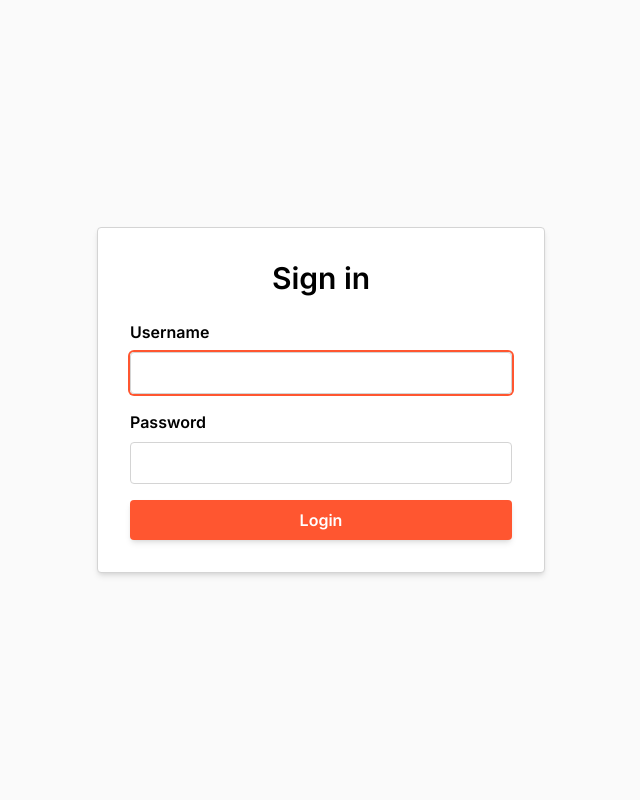
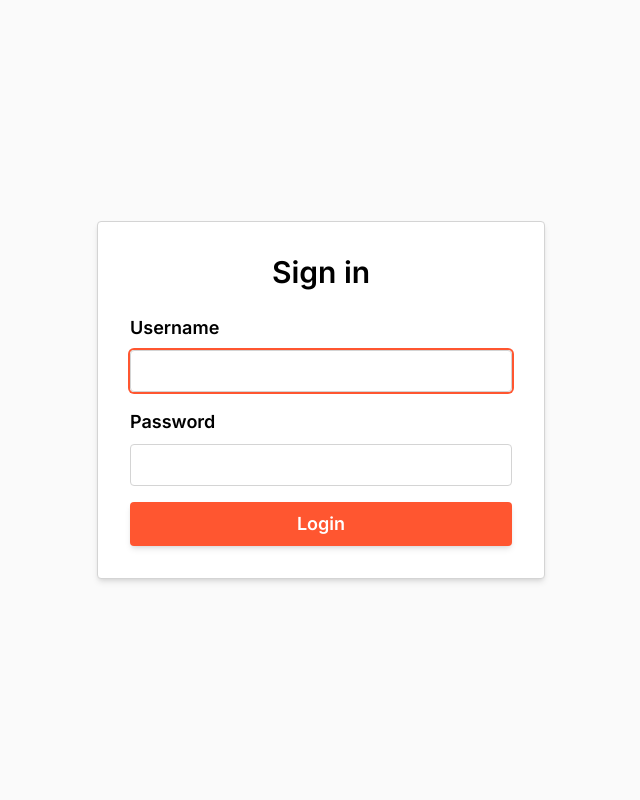
Before and after one commit to lautaroreche/Kanboard-Web-Page, a Django app: page /login/ in a window 1280 px wide. Shown: the whole page, without its empty margins (319-959 px from the left). Run offline with Django 5.2, Linux system fonts and the light colour scheme.

Commit message:
Add changes

```diff
--- a/kanban_app/templates/base.html
+++ b/kanban_app/templates/base.html
@@ -66,17 +66,23 @@
     </script>
     <script>
         const deletePanel = document.getElementById('delete-confirmation-panel');
-        const confirmDeleteLink = document.getElementById('confirm-delete-link');
+        const deleteForm = document.getElementById('delete-task-form');
         const cancelDeleteBtn = document.getElementById('cancel-delete');
+        const closeBtn2 = document.getElementById('close-delete-form');
 
         function openDeletePanel(taskId) {
             deletePanel.classList.remove('translate-x-full');
             deletePanel.classList.add('translate-x-0');
-
-            confirmDeleteLink.href = `/delete/${taskId}/`;
+            deleteForm.action = `/delete/${taskId}/`;
         }
 
         cancelDeleteBtn.addEventListener('click', () => {
+            deletePanel.classList.remove('translate-x-0');
+            deletePanel.classList.add('translate-x-full');
+        });
+
+        closeBtn2.addEventListener('click', () => {
+            deletePanel.classList.remove('translate-x-0');
             deletePanel.classList.add('translate-x-full');
         });
     </script>
--- a/kanban_app/templates/login.html
+++ b/kanban_app/templates/login.html
@@ -1,27 +1,26 @@
 {% extends 'base.html' %}
 
 {% block content %}
-<main class="min-h-screen flex items-center justify-center p-4 bg-neutral-50">
+<main class="h-screen w-full flex items-center justify-center p-4 bg-neutral-50">
     <div class="w-full max-w-md bg-white border border-neutral-300 rounded-sm shadow-md p-8 flex flex-col gap-6">
         <h2 class="text-3xl font-semibold text-center">Sign in</h2>
-
         <form method="POST" class="flex flex-col gap-4">
             {% csrf_token %}
             <div class="flex flex-col gap-2">
-                <label for="id_username" class="font-semibold">Username</label>
+                <label for="id_username" class="text-lg font-semibold">Username</label>
                 <input type="text" name="username" id="id_username" autofocus required
                     class="px-3 py-2 border border-neutral-300 rounded-sm focus:outline-none focus:ring-2 focus:ring-[#ff5630]">
             </div>
             <div class="flex flex-col gap-2">
-                <label for="id_password" class="font-semibold">Password</label>
+                <label for="id_password" class="text-lg font-semibold">Password</label>
                 <input type="password" name="password" id="id_password" required
                     class="px-3 py-2 border border-neutral-300 rounded-sm focus:outline-none focus:ring-2 focus:ring-[#ff5630]">
             </div>
             {% if form.errors %}
-                <p class="text-red-600">Invalid username or password.</p>
+                <p class="text-lg text-red-600">Invalid username or password.</p>
             {% endif %}
             <button type="submit"
-                class="px-3 py-2 bg-[#ff5630] text-white font-semibold rounded-sm shadow-md cursor-pointer">
+                class="px-3 py-2 bg-[#ff5630] text-lg text-white font-semibold rounded-sm shadow-md cursor-pointer">
                 Login
             </button>
         </form>
```
Also changed, not shown: kanban_app/templates/form_panel.html (+30 -8 lines), kanban_app/views.py (+5 -4 lines).
